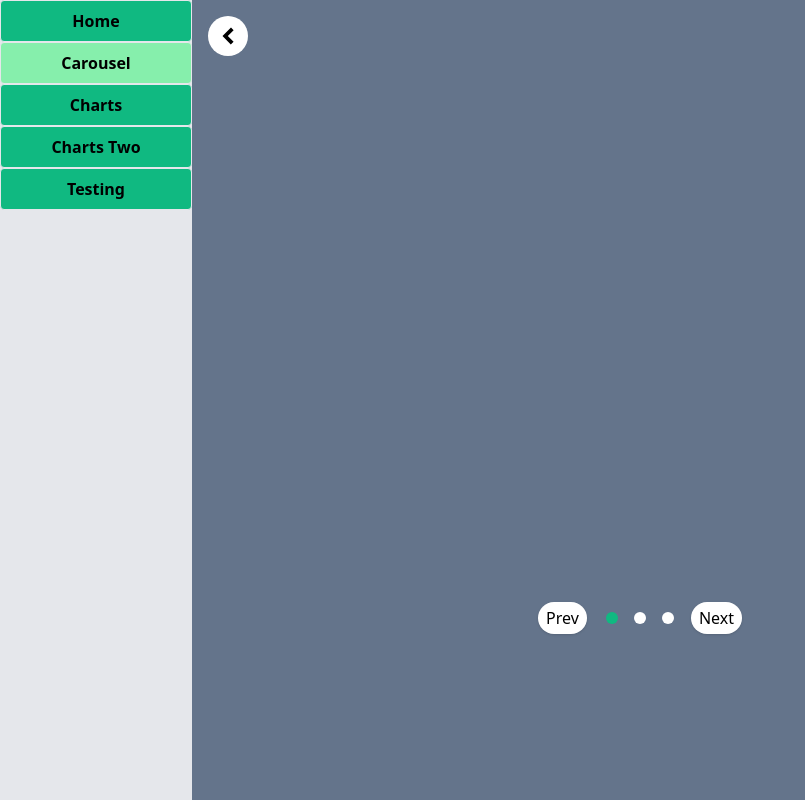
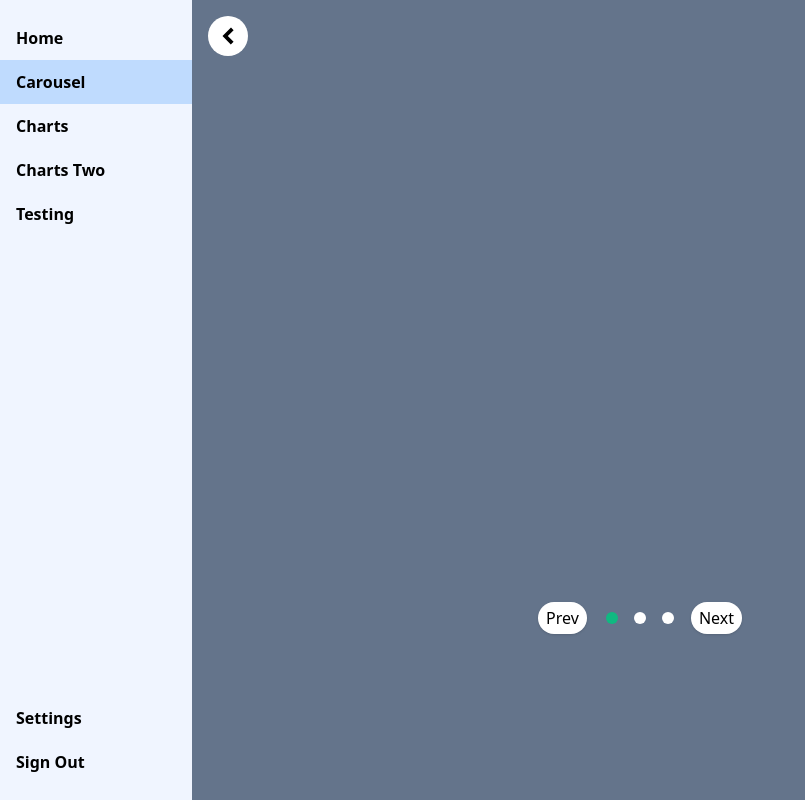
Before and after one commit to SNelson723/dcr_sandbox, a React (Vite) app: page /carousel in a window 1280 px wide. Shown: the whole page, without its empty margins (0-805 px from the left). Built offline with nearby package versions, Linux system fonts and the light colour scheme; no server answers.

Commit message:
Cleans up the behavior for the NavMenu component. No draggable links, animation enhanced

```diff
--- a/src/components/Carousel.tsx
+++ b/src/components/Carousel.tsx
@@ -26,7 +26,7 @@ const Carousel = ({ children, className, btnDivClassName }: CarouselProps) => {
   }, [visibleIndex]);
 
   return (
-    <div className={className}>
+    <div className={`${className}`}>
       <div
         className="flex transition-transform duration-500"
         style={{ transform: `translateX(-${visibleIndex * 100}%)` }}
--- a/src/css/index.css
+++ b/src/css/index.css
@@ -23,12 +23,12 @@ body {
   --color-themeText: 30 41 59;
 }
 
-/* @layer utilities {
+@layer utilities {
   .no-scrollbar::-webkit-scrollbar {
     width: 0em;
     height: 0em;
   }
-} */
+}
 
 @layer components {
   .btn-themeBlue {
--- a/src/data/navMenuData.ts
+++ b/src/data/navMenuData.ts
@@ -1,11 +1,9 @@
-
 export type NavMenuItem = {
   label: string;
 };
 
-export const baseClass =
-  "border text-center py-2 px-6 md:px-10 rounded animate-all duration-500 bg-emerald-500 hover:bg-green-300 hover:text-black font-semibold";
-export const activeClass = "bg-green-300 text-black";
+export const baseClass = "py-2.5 hover:bg-[rgb(174,199,242)] hover:text-black font-semibold";
+export const activeClass = "bg-blue-200 text-black";
 
 export interface NavLinkProps {
   to: string;
--- a/src/pages/NavMenu.tsx
+++ b/src/pages/NavMenu.tsx
@@ -33,18 +33,20 @@ const NavMenu = () => {
         ref={ref}
         data-open="true"
         className="
-          z-50 flex flex-col absolute left-0 top-0 h-screen bg-gray-200 font-medium overflow-hidden transition-all duration-300
-          data-[open=true]:w-48 data-[open=true]:opacity-100 data-[open=false]:w-0 data-[open=false]:opacity-0
+          z-50 flex flex-col py-4 justify-between absolute left-0 top-0 bg-[rgb(240,245,255)] font-medium overflow-hidden transition-all duration-300
+          data-[open=true]:w-48 data-[open=true]:h-full data-[open=true]:opacity-100 data-[open=false]:w-0 data-[open=false]:h-0 data-[open=false]:opacity-0
         "
       >
+        <div className="flex flex-col">
           {navLinks.map((link: NavLinkProps) => (
             <NavLink
               key={link.to}
               to={link.to}
+              draggable={false}
               className={({ isActive }) =>
                 `
               transition-all duration-300 text-nowrap
-              py-2 px-4 cursor-pointer hover:bg-blue-200
+              py-2 p-4 cursor-pointer hover:bg-blue-200
               ${baseClass}
               ${isOpen ? "w-full opacity-100" : "w-0 opacity-0"} ${
                   isActive ? activeClass : ""
@@ -54,6 +56,24 @@ const NavMenu = () => {
               {link.label}
             </NavLink>
           ))}
+        </div>
+
+        <div className="flex flex-col">
+          <div
+            className={`transition-all duration-300 text-nowrap p-4 cursor-pointer hover:bg-blue-200 ${baseClass} ${
+              isOpen ? "w-full opacity-100" : "w-0 opacity-0"
+            }`}
+          >
+            Settings
+          </div>
+          <div
+            className={`transition-all duration-300 text-nowrap py-2 px-4 cursor-pointer hover:bg-blue-200 ${baseClass} ${
+              isOpen ? "w-full opacity-100" : "w-0 opacity-0"
+            }`}
+          >
+            Sign Out
+          </div>
+        </div>
       </div>
       <div
         ref={iconRef}
--- a/src/pages/study/StudyGuide.tsx
+++ b/src/pages/study/StudyGuide.tsx
@@ -13,7 +13,7 @@ const StudyGuide = () => {
   const isMobile = screenWidth <= 820;
 
   return (
-    <div className="h-full mt-10 md:mt-20">
+    <div className="h-full mt-10 md:mt-20 scrollbar-none">
       <div className="text-black">
         {!isMobile ? (
           <Carousel
```
Lines whose indentation alone changed are shown as unchanged.
